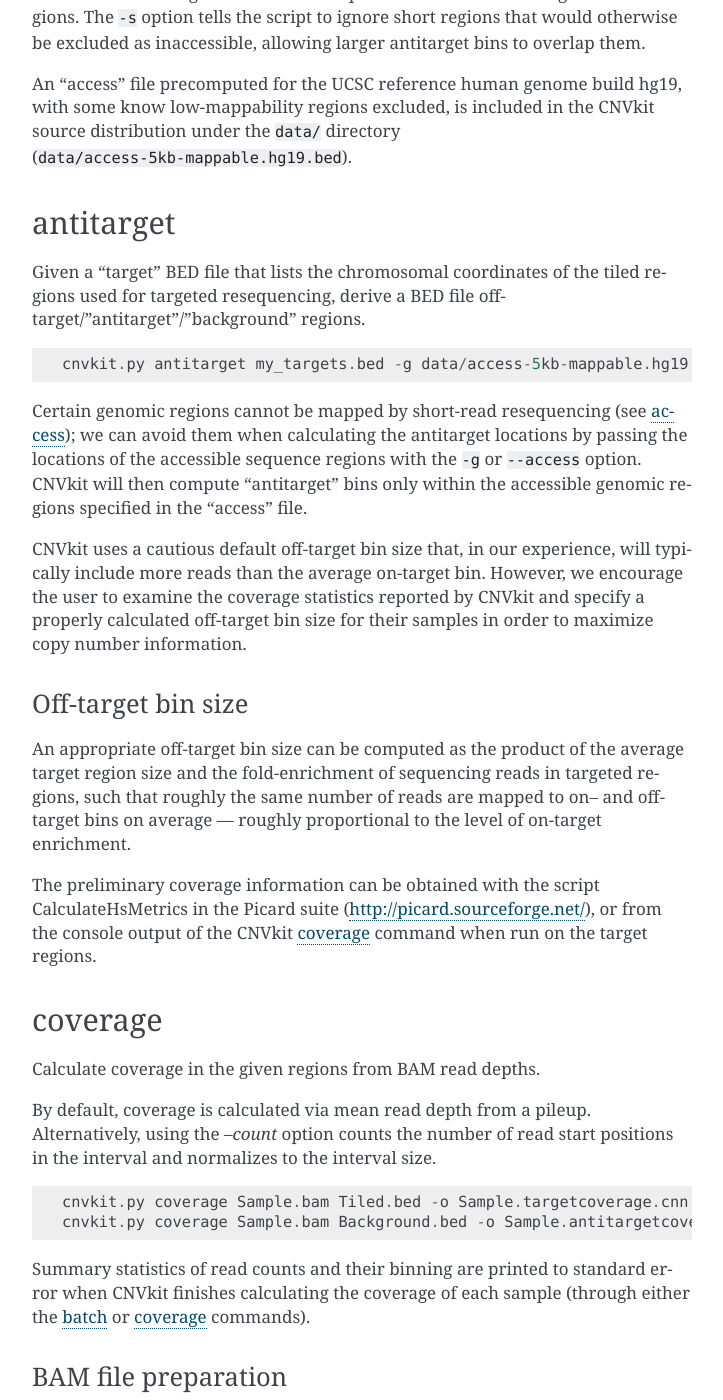
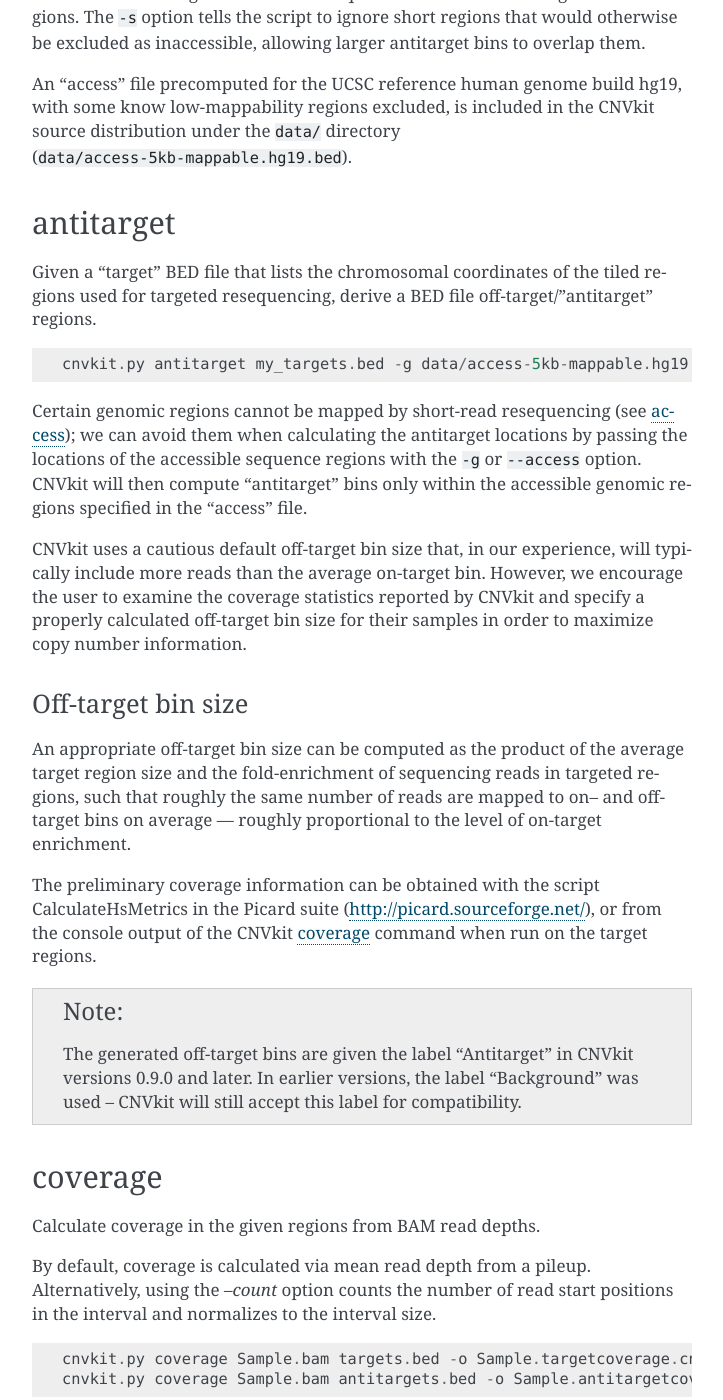
Before and after one commit to etal/cnvkit, a Sphinx documentation site: the page built from doc/pipeline.rst, in a window 1280 px wide and 1400 px high, scrolled down 4115 px. Shown: the whole window, without its empty margins (388-1111 px from the left). Built offline with Sphinx 7.4.7, drawn with Linux system fonts in a browser that asks for light colours; the version number could not be read and is left out.

Commit message:
doc: Note the change "Background" -> "Antitarget" bin labeling (#171)
This simplifies the docs slightly.

The functional change itself was 2 commits ago. Oops.

```diff
--- a/doc/fileformats.rst
+++ b/doc/fileformats.rst
@@ -70,8 +70,8 @@ Target and antitarget bin-level coverages (.cnn)
 
 CNVkit saves its information in a tabular format similar to BED, but with
 additional columns.  Each row in the file indicates an on-target or off-target
-(a.k.a. "antitarget" or "background") bin. Genomic coordinates are 0-indexed,
-like BED. Column names are shown as the first line of the file.
+(a.k.a. "antitarget") bin. Genomic coordinates are 0-indexed, like BED.
+Column names are shown as the first line of the file.
 
 In the output of the :ref:`coverage` command, the columns are:
 
--- a/doc/pipeline.rst
+++ b/doc/pipeline.rst
@@ -193,7 +193,7 @@ antitarget
 
 Given a "target" BED file that lists the chromosomal coordinates of the tiled
 regions used for targeted resequencing, derive a BED file
-off-target/"antitarget"/"background" regions.
+off-target/"antitarget" regions.
 
 ::
 
@@ -226,6 +226,10 @@ CalculateHsMetrics in the Picard suite (http://picard.sourceforge.net/), or from
 the console output of the CNVkit :ref:`coverage` command when run on the target
 regions.
 
+.. note::
+    The generated off-target bins are given the label "Antitarget" in CNVkit
+    versions 0.9.0 and later. In earlier versions, the label "Background" was
+    used -- CNVkit will still accept this label for compatibility.
 
 
 .. _coverage:
@@ -242,8 +246,8 @@ interval size.
 
 ::
 
-    cnvkit.py coverage Sample.bam Tiled.bed -o Sample.targetcoverage.cnn
-    cnvkit.py coverage Sample.bam Background.bed -o Sample.antitargetcoverage.cnn
+    cnvkit.py coverage Sample.bam targets.bed -o Sample.targetcoverage.cnn
+    cnvkit.py coverage Sample.bam antitargets.bed -o Sample.antitargetcoverage.cnn
 
 Summary statistics of read counts and their binning are printed to standard
 error when CNVkit finishes calculating the coverage of each sample (through
@@ -359,7 +363,7 @@ still computes the GC content of each region if the reference genome is given.
 
 ::
 
-    cnvkit.py reference -o FlatReference.cnn -f ucsc.hg19.fa -t Tiled.bed -a Background.bed
+    cnvkit.py reference -o FlatReference.cnn -f ucsc.hg19.fa -t targets.bed -a antitargets.bed
 
 Possible uses for a flat reference include:
 
```
